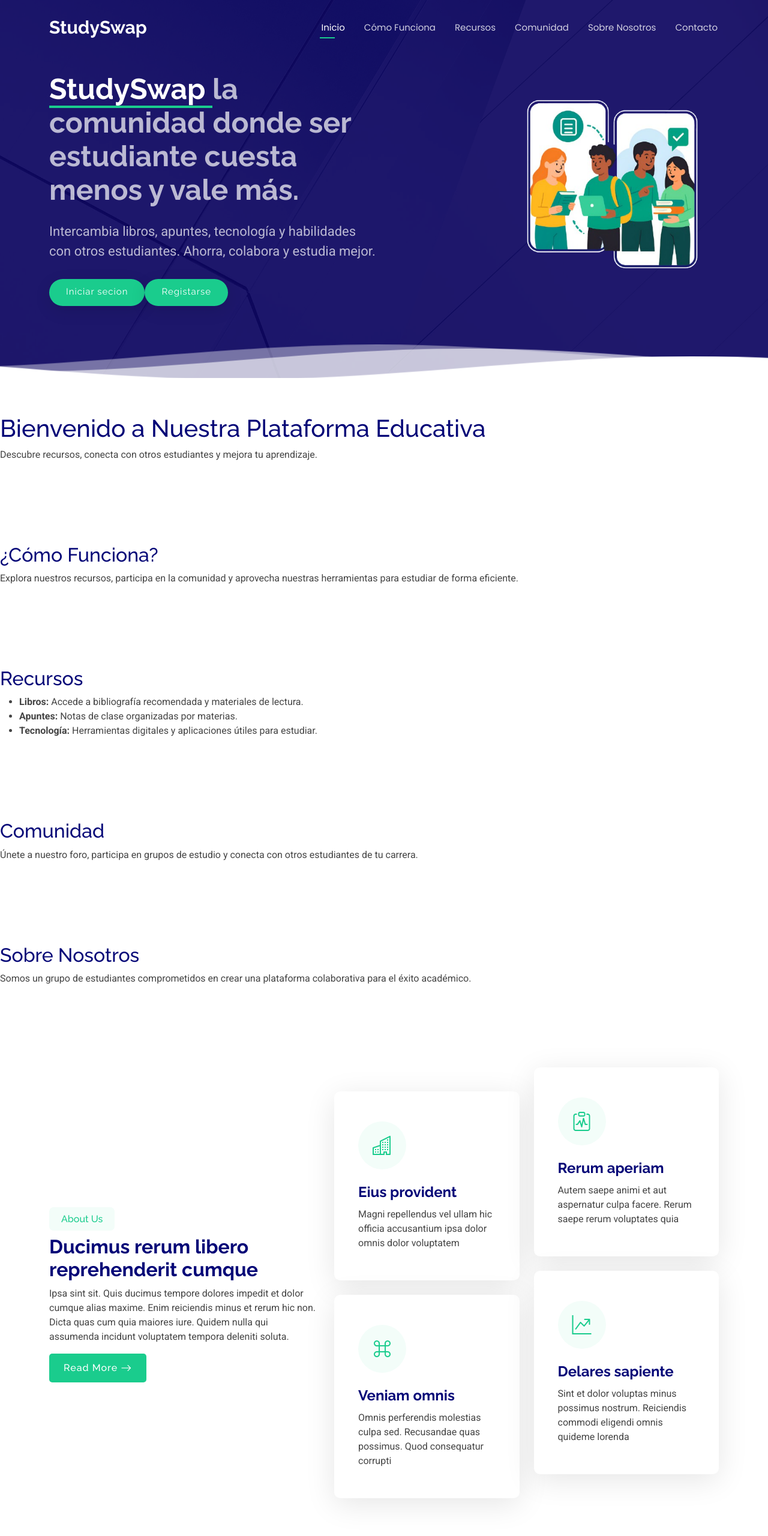
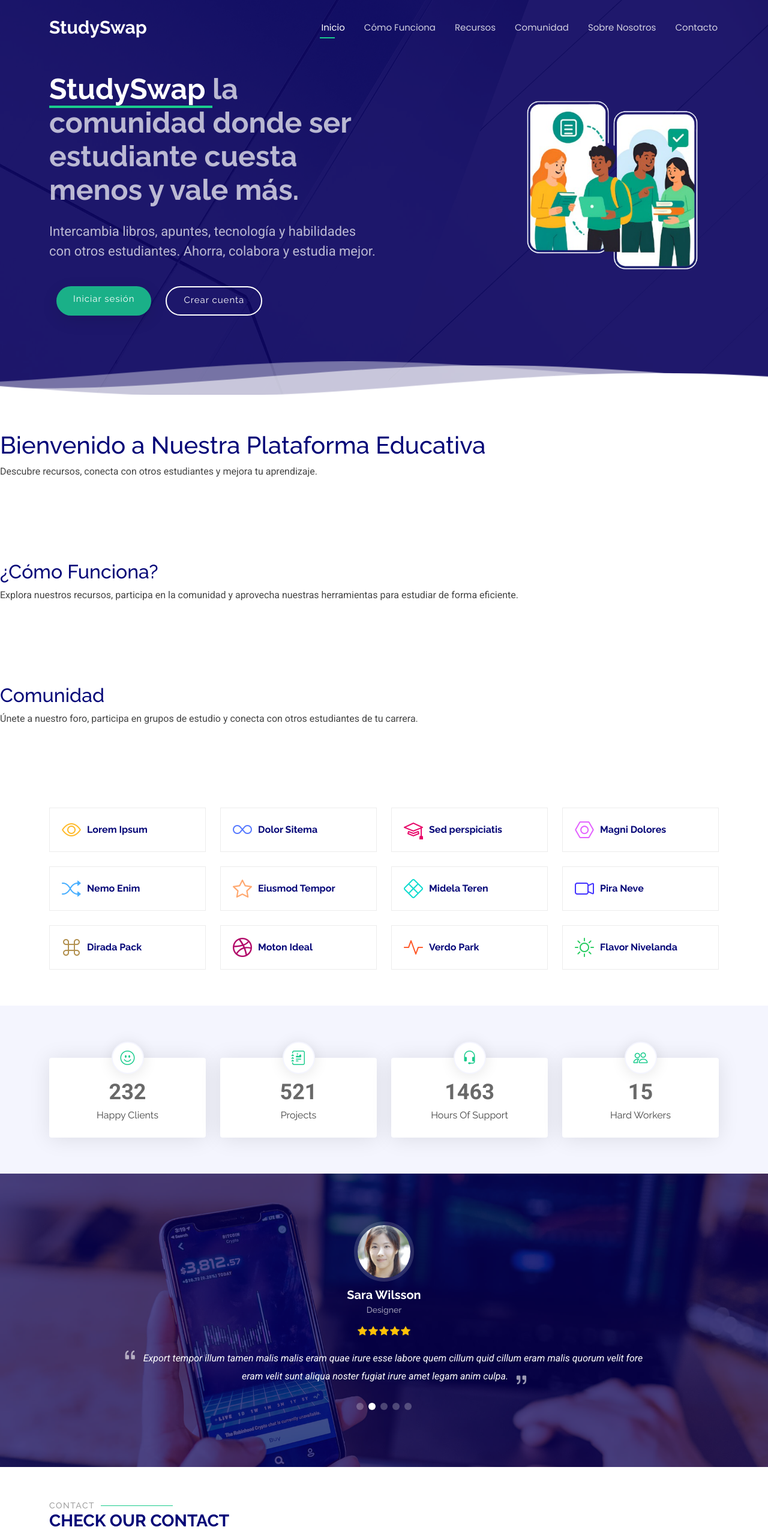
Before and after one commit to Alerbitt/ParcialFinalProgramacionIV, a plain HTML site: page index.html in a window 1280 px wide. Shown: the top 2560 px of the page at 60% size. Drawn offline with Linux system fonts and the light colour scheme.

Commit message:
Segundo commit

```diff
--- a/assets/css/main.css
+++ b/assets/css/main.css
@@ -836,7 +836,16 @@ section,
   font-weight: 400;
 }
 
-.hero .btn-get-started {
+
+
+.hero .btn-login,
+.hero .btn-sign-up {
+  margin: 12px; /* Esto asegura separación entre botones y buena respuesta en móviles */
+}
+
+
+
+.hero .btn-login {
   color: var(--contrast-color);
   background: var(--accent-color);
   font-family: var(--heading-font);
@@ -850,11 +859,30 @@ section,
   box-shadow: 0 8px 28px rgba(0, 0, 0, 0.1);
 }
 
-.hero .btn-get-started:hover {
+.hero .btn-login {
   color: var(--contrast-color);
   background: color-mix(in srgb, var(--accent-color), transparent 15%);
   box-shadow: 0 8px 28px rgba(0, 0, 0, 0.1);
 }
+
+
+
+.hero .btn-sign-up {
+  color: white;
+  background: transparent;
+  font-family: var(--heading-font);
+  font-weight: 400;
+  font-size: 15px;
+  letter-spacing: 1px;
+  display: inline-block;
+  padding: 10px 28px 12px 28px;
+  border-radius: 50px;
+  border: 2px solid white;
+  transition: 0.5s;
+  box-shadow: none;
+}
+
+
 
 .hero .btn-watch-video {
   font-size: 16px;
@@ -879,6 +907,13 @@ section,
 .hero .btn-watch-video:hover i {
   color: color-mix(in srgb, var(--accent-color), transparent 15%);
 }
+
+
+
+
+
+
+
 
 .hero .animated {
   animation: up-down 2s ease-in-out infinite alternate-reverse both;
@@ -1121,6 +1156,8 @@ section,
   color: var(--accent-color);
 }
 
+
+
 /*--------------------------------------------------------------
 # Stats Section
 --------------------------------------------------------------*/
@@ -1165,6 +1202,10 @@ section,
   font-family: var(--heading-font);
   font-size: 16px;
 }
+
+
+
+
 
 /*--------------------------------------------------------------
 # Details Section
--- a/index.html
+++ b/index.html
@@ -51,9 +51,11 @@
     <ul>
       <li><a href="#hero" class="active">Inicio</a></li>
       <li><a href="#how-it-works">Cómo Funciona</a></li>
-      <li><a href="#resources">Recursos</a></li> <!-- Libros, apuntes, tecnología -->
+
+      <li><a href="#features">Recursos</a></li> <!-- Libros, apuntes, tecnología -->
+
       <li><a href="#community">Comunidad</a></li>
-      <li><a href="#about">Sobre Nosotros</a></li>
+      <li><a href="#testimonials">Sobre Nosotros</a></li>
       <li><a href="#contact">Contacto</a></li>
     </ul>
     <i class="mobile-nav-toggle d-xl-none bi bi-list"></i>
@@ -79,9 +81,10 @@
             <p>Intercambia libros, apuntes, tecnología y habilidades con otros estudiantes. Ahorra, colabora y estudia mejor.</p>
             <div class="d-flex">
               <!-- Ir al inicio de seccion -->
-              <a href="#about" class="btn-get-started">Iniciar secion</a>
+                <a href="login.html" class="btn-login">Iniciar sesión</a>
               <!-- Registar cliente o vendedor es ingual  -->
-              <a href="#about" class="btn-get-started">Registarse</a>
+              <a href="register.html" class="btn-sign-up">Crear cuenta</a>
+
             </div>
           </div>
 
@@ -117,84 +120,11 @@
   <p>Explora nuestros recursos, participa en la comunidad y aprovecha nuestras herramientas para estudiar de forma eficiente.</p>
 </section>
 
-<!-- Sección Recursos -->
-<section id="resources">
-  <h2>Recursos</h2>
-  <ul>
-    <li><strong>Libros:</strong> Accede a bibliografía recomendada y materiales de lectura.</li>
-    <li><strong>Apuntes:</strong> Notas de clase organizadas por materias.</li>
-    <li><strong>Tecnología:</strong> Herramientas digitales y aplicaciones útiles para estudiar.</li>
-  </ul>
-</section>
-
 <!-- Sección Comunidad -->
 <section id="community">
   <h2>Comunidad</h2>
   <p>Únete a nuestro foro, participa en grupos de estudio y conecta con otros estudiantes de tu carrera.</p>
 </section>
-
-<!-- Sección Sobre Nosotros -->
-<section id="about">
-  <h2>Sobre Nosotros</h2>
-  <p>Somos un grupo de estudiantes comprometidos en crear una plataforma colaborativa para el éxito académico.</p>
-</section>
-
-    <!-- About Section --> <!--Añadir los productos mas vendidos en esa seccion-->
-    <section id="about" class="about section">
-
-      <div class="container" data-aos="fade-up" data-aos-delay="100">
-        <div class="row align-items-xl-center gy-5">
-
-          <div class="col-xl-5 content">
-            <h3>About Us</h3>
-            <h2>Ducimus rerum libero reprehenderit cumque</h2>
-            <p>Ipsa sint sit. Quis ducimus tempore dolores impedit et dolor cumque alias maxime. Enim reiciendis minus et rerum hic non. Dicta quas cum quia maiores iure. Quidem nulla qui assumenda incidunt voluptatem tempora deleniti soluta.</p>
-            <a href="#" class="read-more"><span>Read More</span><i class="bi bi-arrow-right"></i></a>
-          </div>
-
-          <div class="col-xl-7">
-            <div class="row gy-4 icon-boxes">
-
-              <div class="col-md-6" data-aos="fade-up" data-aos-delay="200">
-                <div class="icon-box">
-                  <i class="bi bi-buildings"></i>
-                  <h3>Eius provident</h3>
-                  <p>Magni repellendus vel ullam hic officia accusantium ipsa dolor omnis dolor voluptatem</p>
-                </div>
-              </div> <!-- End Icon Box -->
-
-              <div class="col-md-6" data-aos="fade-up" data-aos-delay="300">
-                <div class="icon-box">
-                  <i class="bi bi-clipboard-pulse"></i>
-                  <h3>Rerum aperiam</h3>
-                  <p>Autem saepe animi et aut aspernatur culpa facere. Rerum saepe rerum voluptates quia</p>
-                </div>
-              </div> <!-- End Icon Box -->
-
-              <div class="col-md-6" data-aos="fade-up" data-aos-delay="400">
-                <div class="icon-box">
-                  <i class="bi bi-command"></i>
-                  <h3>Veniam omnis</h3>
-                  <p>Omnis perferendis molestias culpa sed. Recusandae quas possimus. Quod consequatur corrupti</p>
-                </div>
-              </div> <!-- End Icon Box -->
-
-              <div class="col-md-6" data-aos="fade-up" data-aos-delay="500">
-                <div class="icon-box">
-                  <i class="bi bi-graph-up-arrow"></i>
-                  <h3>Delares sapiente</h3>
-                  <p>Sint et dolor voluptas minus possimus nostrum. Reiciendis commodi eligendi omnis quideme lorenda</p>
-                </div>
-              </div> <!-- End Icon Box -->
-
-            </div>
-          </div>
-
-        </div>
-      </div>
-
-    </section><!-- /About Section -->
-
 
     <!-- Features Section -->
     <section id="features" class="features section">
@@ -340,6 +270,9 @@
 
 
 
+
+
+
     <!-- Testimonials Section -->
     <section id="testimonials" class="testimonials section dark-background">
 
@@ -454,6 +387,8 @@
     </section><!-- /Testimonials Section -->
 
 
+
+
     <!-- Contact Section -->
     <section id="contact" class="contact section">
 
@@ -531,6 +466,8 @@
       </div>
 
     </section><!-- /Contact Section -->
+
+
 
   </main>
 
--- /dev/null
+++ b/styles.css
@@ -0,0 +1,128 @@
+:root {
+  --primary-blue: #007bff;
+  --primary-green: #ffffff;
+  --light-gradient: linear-gradient(135deg, #ade4e9, #27e6f0);
+  --medium-gray: #ccc;
+  --text-dark: #333;
+  --white: #fff;
+}
+
+* {
+  margin: 0;
+  padding: 0;
+  box-sizing: border-box;
+  font-family: 'Segoe UI', sans-serif;
+}
+
+body {
+  background: var(--light-gradient);
+  display: flex;
+  justify-content: center;
+  align-items: center;
+  min-height: 100vh;
+  padding: 20px;
+}
+
+.container {
+  width: 100%;
+  max-width: 480px; /* Aumentado para más espacio */
+}
+
+.form-box {
+  background: var(--white);
+  padding: 40px; /* Más padding interno */
+  border-radius: 16px;
+  box-shadow: 0 10px 35px rgba(0, 0, 0, 0.15);
+  text-align: center;
+}
+
+.form-box h2 {
+  margin-bottom: 24px;
+  color: var(--text-dark);
+  font-size: 24px;
+}
+
+input[type="email"],
+input[type="password"],
+input[type="text"] {
+  width: 100%;
+  padding: 14px;
+  margin: 12px 0;
+  border: 1px solid var(--medium-gray);
+  border-radius: 8px;
+  font-size: 15px;
+}
+
+.btn {
+  display: inline-block;
+  padding: 14px 24px;
+  margin: 10px 6px;
+  border: none;
+  border-radius: 50px;
+  font-size: 15px;
+  cursor: pointer;
+  transition: background 0.3s;
+  color: white;
+}
+
+.btn-blue {
+  background: var(--primary-blue);
+}
+
+.btn-blue:hover {
+  background: #0056b3;
+}
+
+.btn-green {
+  background: var(--primary-green);
+}
+
+.btn-green:hover {
+  background: #1e7e34;
+}
+
+.btn-gray {
+  background: gray;
+}
+
+.btn-gray:hover {
+  background: #555;
+}
+
+.social-buttons {
+  display: flex;
+  justify-content: center;
+  flex-wrap: wrap;
+}
+
+.divider {
+  margin: 24px 0;
+  color: var(--medium-gray);
+  font-size: 14px;
+}
+
+.small-text,
+.bottom-text {
+  margin-top: 12px;
+  font-size: 13px;
+  color: var(--medium-gray);
+}
+
+a {
+  color: var(--primary-blue);
+  text-decoration: none;
+}
+
+a:hover {
+  text-decoration: underline;
+}
+
+@media (max-width: 480px) {
+  .form-box {
+    padding: 30px;
+  }
+  .btn {
+    width: 100%;
+    margin: 6px 0;
+  }
+}
```
Also changed, not shown: login.html (added, +28 -0 lines), register.html (added, +28 -0 lines).
